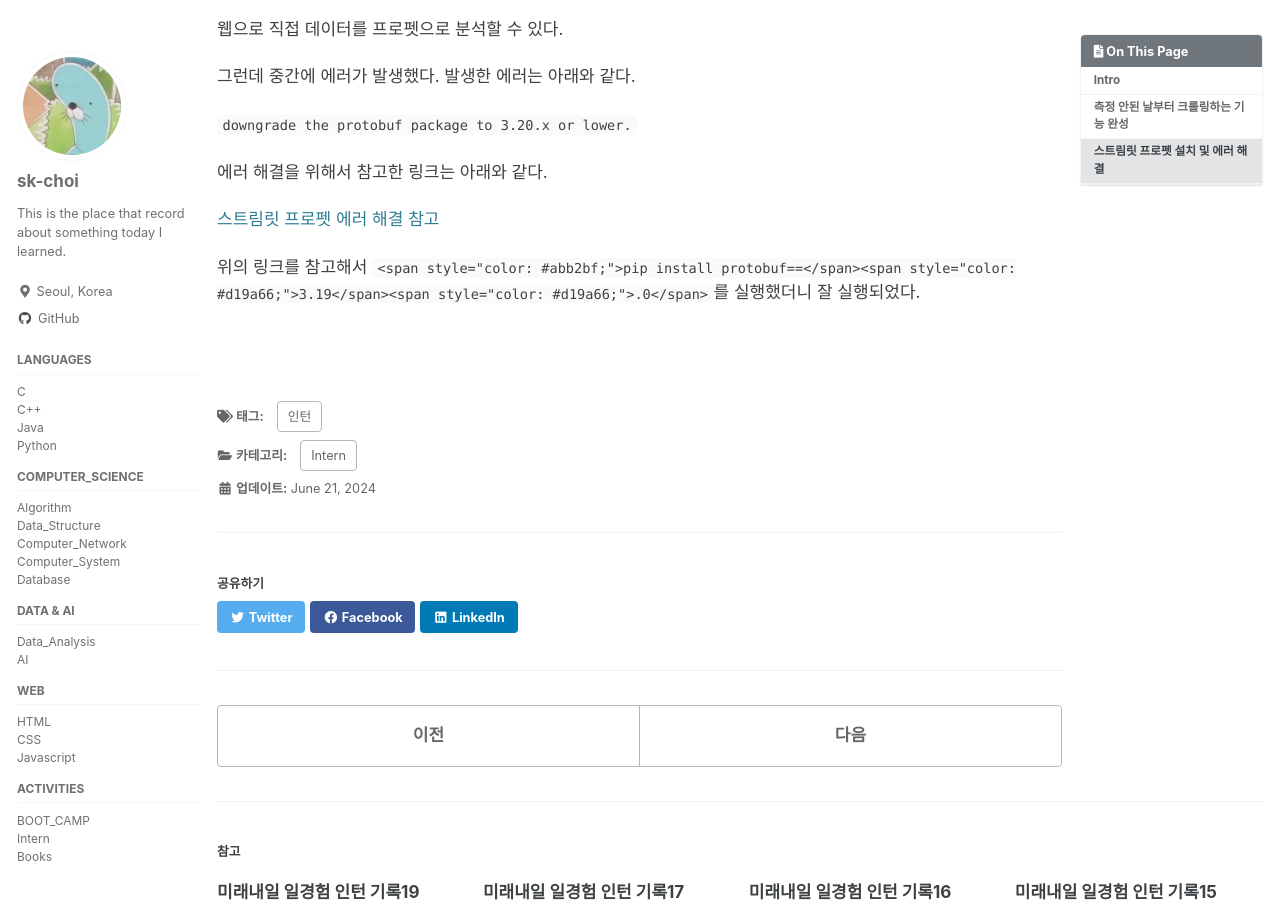
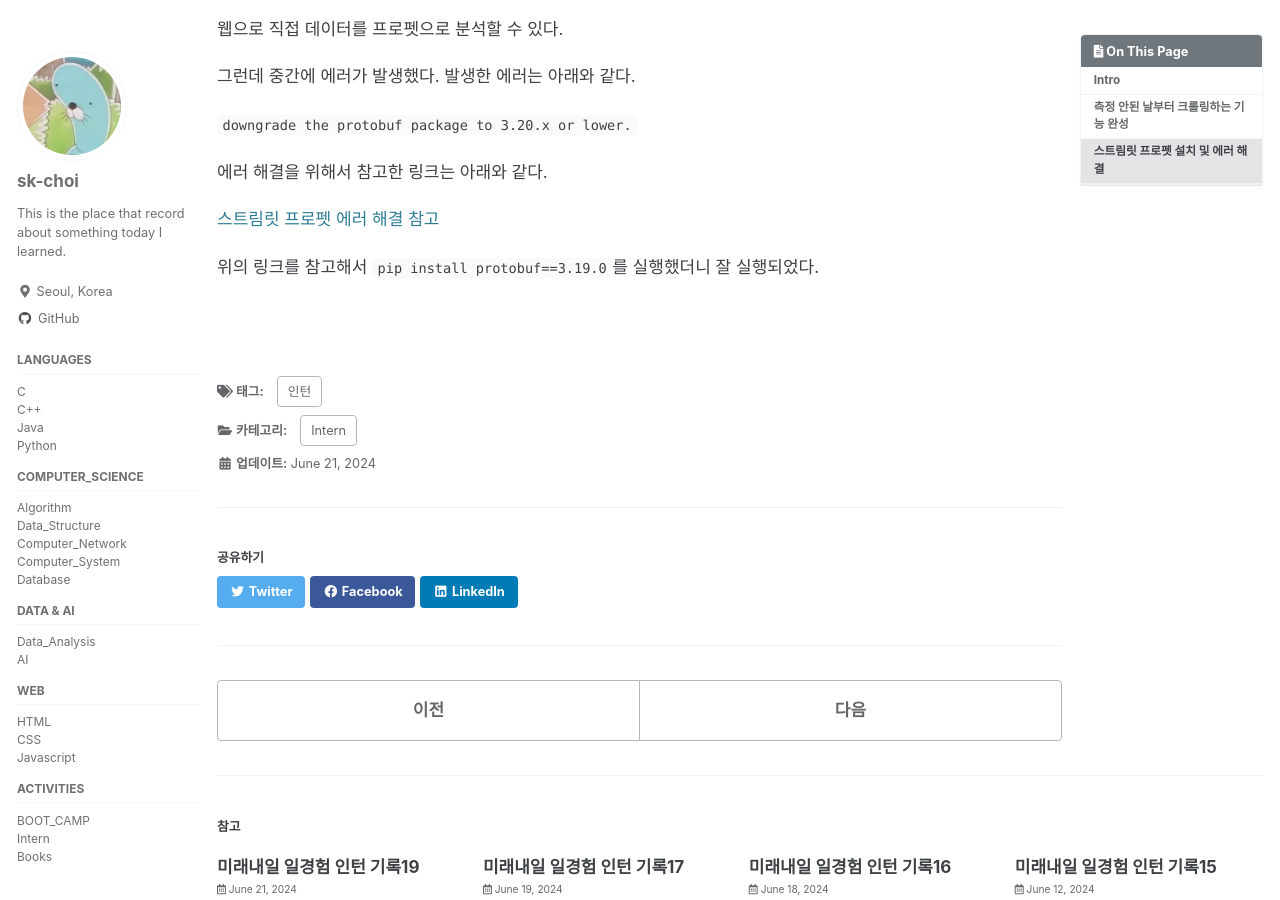
Before and after one commit to sk-choi/sk-choi.github.io, a Jekyll site: the page built from _posts/인턴/2024-06-21-mirae_intern18.md, in a window 1280 px wide and 900 px high, scrolled down 1435 px. Built offline with Jekyll 4.4.1, drawn with Linux system fonts in a browser that asks for light colours; cached includes are drawn as plain includes.

Commit message:
18th post edited

```diff
--- a/_posts/인턴/2024-06-21-mirae_intern18.md
+++ b/_posts/인턴/2024-06-21-mirae_intern18.md
@@ -85,6 +85,7 @@
 
 [스트림릿 프로펫 에러 해결 참고](https://chaeso-coding.tistory.com/65)
 
-위의 링크를 참고해서 `<span style="color: #abb2bf;">pip install protobuf==</span><span style="color: #d19a66;">3.19</span><span style="color: #d19a66;">.0</span>`를 실행했더니 잘 실행되었다.
+위의 링크를 참고해서 `pip install protobuf==3.19.0`를 실행했더니 잘 실행되었다.
+
 
 &nbsp;
```
